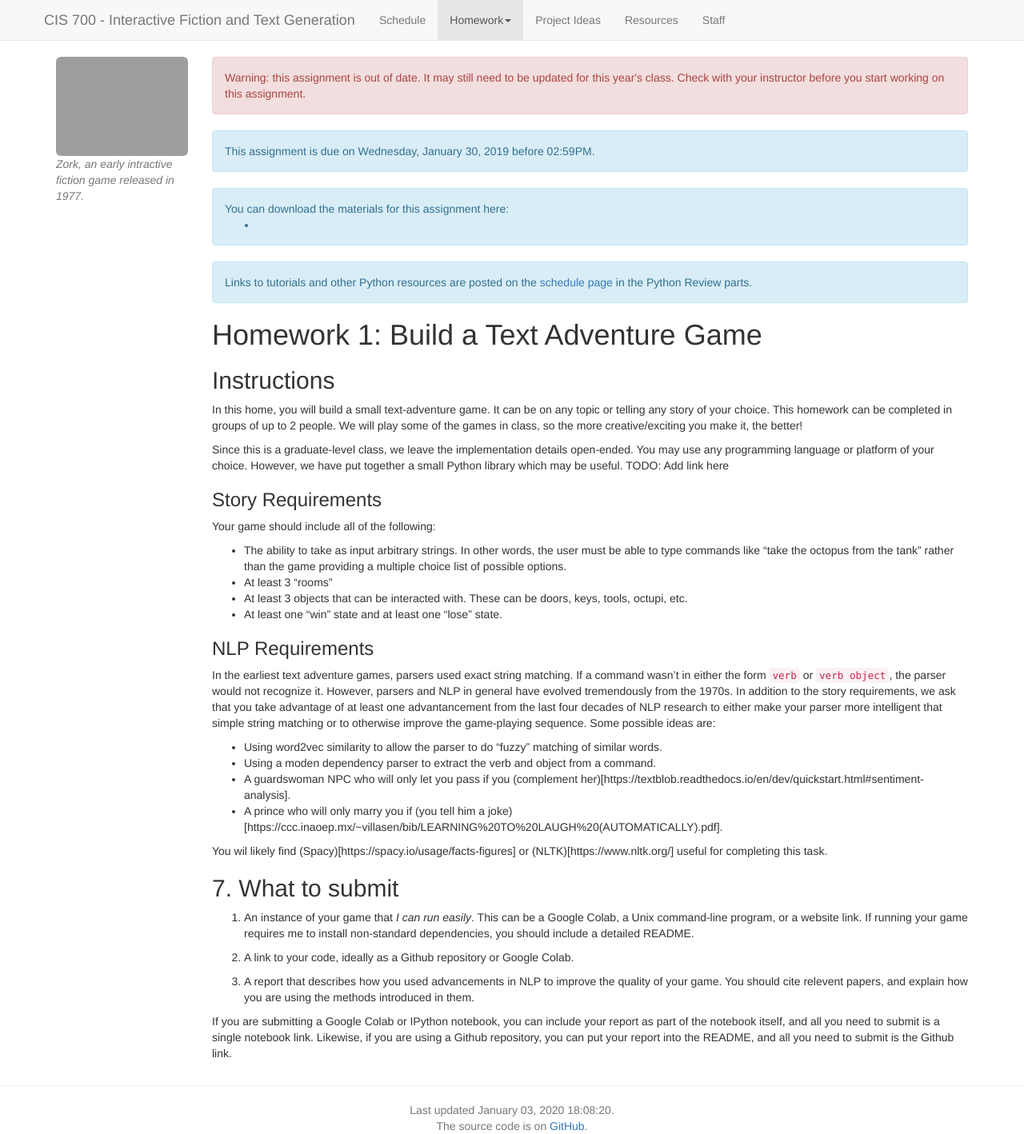
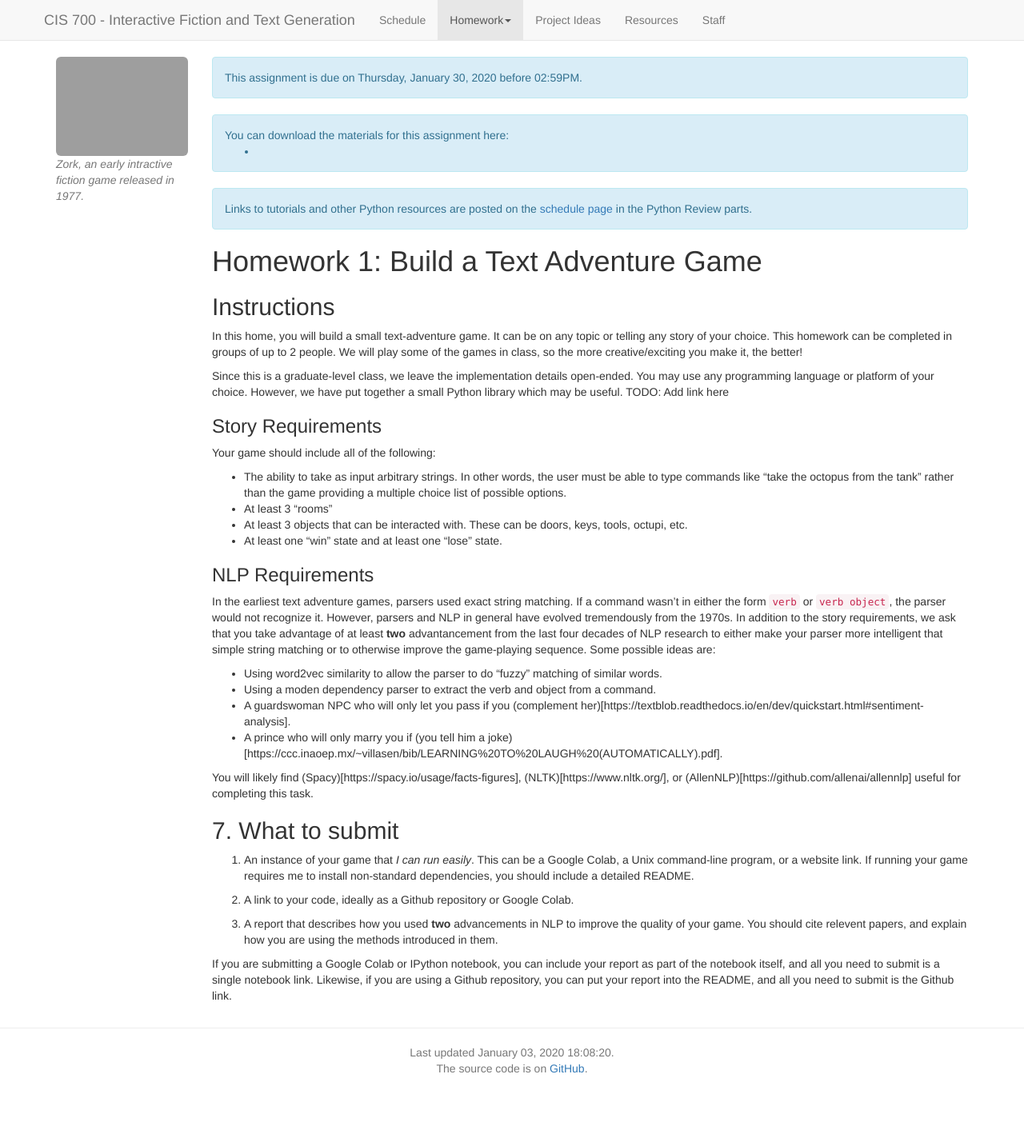
Before and after one commit to interactive-fiction-class/interactive-fiction-class.github.io, a Jekyll site: the page built from homeworks/hw1/homework1.md, in a window 1280 px wide. Shown: the whole page at 80% size. Built offline with Jekyll 4.4.1, drawn with Linux system fonts in a browser that asks for light colours; nearby versions of some CDN libraries; a script that is not in the unit is left out; after the commit the page ends 1346 px from its top, so only the background shows below that.

Commit message:
Update homework1.md

```diff
--- a/homeworks/hw1/homework1.md
+++ b/homeworks/hw1/homework1.md
@@ -5,8 +5,8 @@
 caption: Zork, an early intractive fiction game released in 1977.
 title: CIS 521 Homework 1 "Build a Text-Adventure Game"
 active_tab: homework
-release_date: 2019-08-27
-due_date: 2019-01-30 14:59:00EDT
+release_date: 2020-01-01 14:59:00EDT
+due_date: 2020-01-30 14:59:00EDT
 materials:
     -
 submission_link: https://www.gradescope.com/courses/59562
@@ -74,7 +74,7 @@
 
 ### NLP Requirements
 In the earliest text adventure games, parsers used exact string matching. If a command wasn't in either the form `verb` or `verb object`, the parser would not recognize it. However, parsers and NLP in general have evolved tremendously from the 1970s.
-In addition to the story requirements, we ask that you take advantage of at least one advantancement from the last four decades of NLP research to either make your parser more intelligent that simple string matching or to otherwise improve the game-playing sequence.
+In addition to the story requirements, we ask that you take advantage of at least **two** advantancement from the last four decades of NLP research to either make your parser more intelligent that simple string matching or to otherwise improve the game-playing sequence.
 Some possible ideas are:
 
 * Using word2vec similarity to allow the parser to do "fuzzy" matching of similar words.
@@ -82,7 +82,7 @@
 * A guardswoman NPC who will only let you pass if you (complement her)[https://textblob.readthedocs.io/en/dev/quickstart.html#sentiment-analysis].
 * A prince who will only marry you if (you tell him a joke)[https://ccc.inaoep.mx/~villasen/bib/LEARNING%20TO%20LAUGH%20(AUTOMATICALLY).pdf].
 
-You wil likely find (Spacy)[https://spacy.io/usage/facts-figures] or (NLTK)[https://www.nltk.org/] useful for completing this task.
+You will likely find (Spacy)[https://spacy.io/usage/facts-figures], (NLTK)[https://www.nltk.org/], or (AllenNLP)[https://github.com/allenai/allennlp] useful for completing this task.
 
 ## 7. What to submit
 
@@ -90,6 +90,6 @@
 
 2. A link to your code, ideally as a Github repository or Google Colab.
 
-3. A report that describes how you used advancements in NLP to improve the quality of your game. You should cite relevent papers, and explain how you are using the methods introduced in them.
+3. A report that describes how you used **two** advancements in NLP to improve the quality of your game. You should cite relevent papers, and explain how you are using the methods introduced in them.
 
 If you are submitting a Google Colab or IPython notebook, you can include your report as part of the notebook itself, and all you need to submit is a single notebook link. Likewise, if you are using a Github repository, you can put your report into the README, and all you need to submit is the Github link.
```
